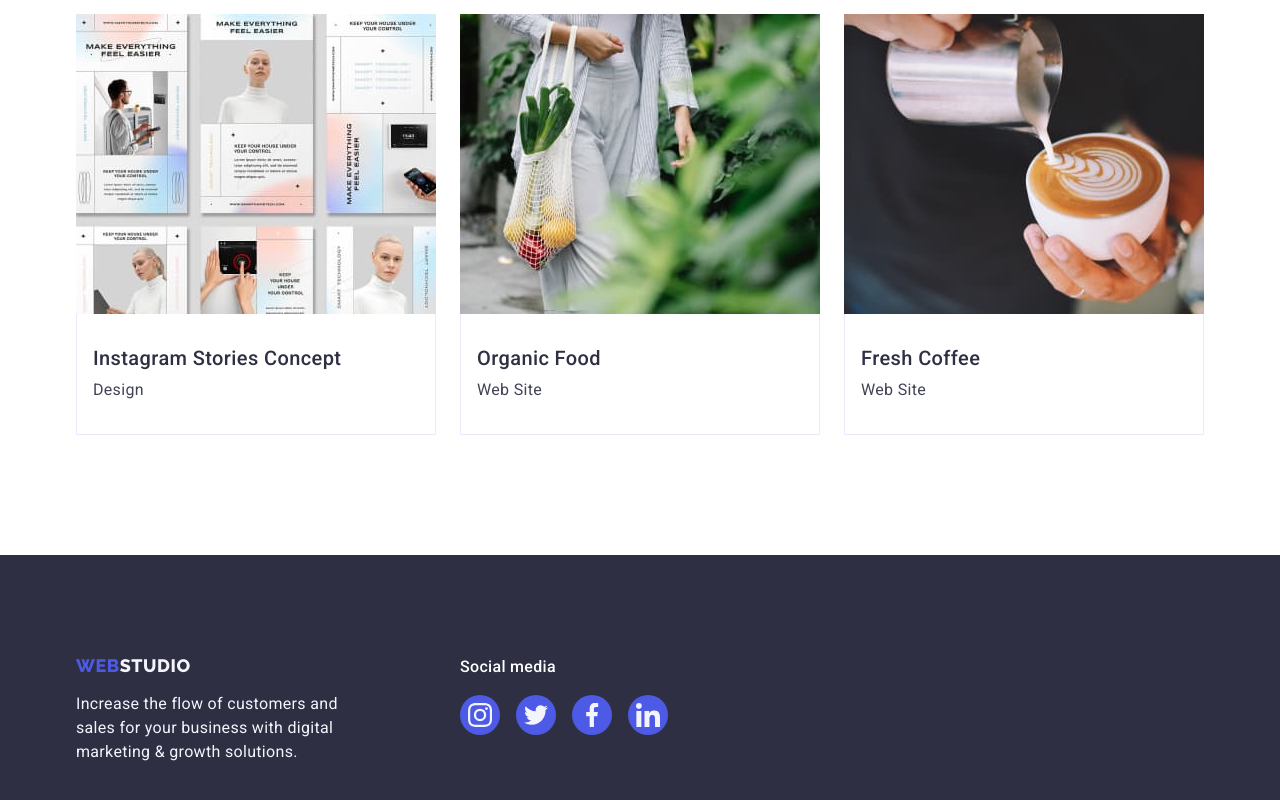
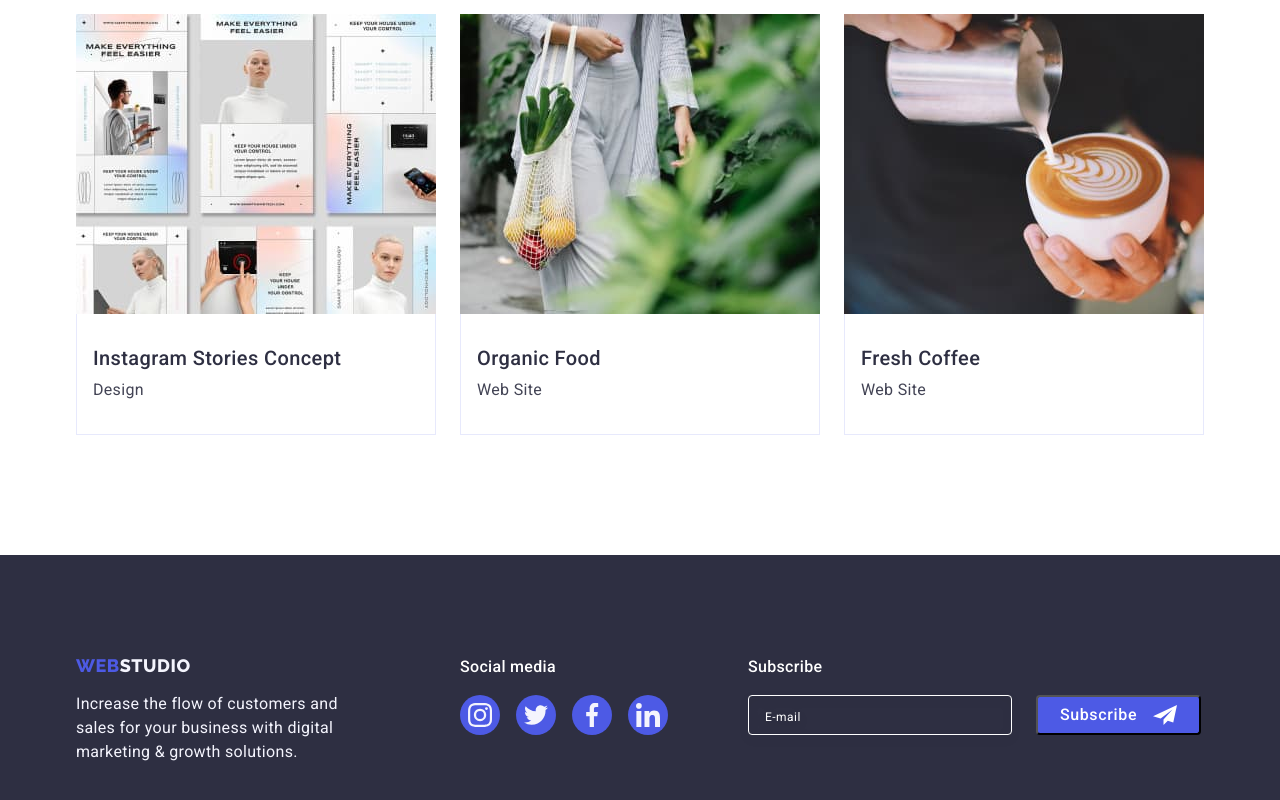
Before and after one commit to NepalMan/goit-markup-hw-06, a plain HTML site: page portfolio.html in a window 1280 px wide. Shown: the part 1215-2015 px from the top of the page. Drawn offline with nearby package versions, Linux system fonts and the light colour scheme.

Commit message:
for-1-check

```diff
--- a/css/styles.css
+++ b/css/styles.css
@@ -580,8 +580,7 @@ body {
 }
 
 .subscribe-btn {
-  position: relative;
-  left: 24px;
+  display: flex;
   width: 165px;
   height: 40px;
   background: #4d5ae5;
@@ -592,10 +591,13 @@ body {
   letter-spacing: 0.04em;
   color: #ffffff;
   align-items: center;
+  justify-content: center;
+  gap: 16px;
+  margin-left: 24px;
 }
 
-.footer-subscribe-icon {
-  position: absolute;
+.footer-subscribe {
+  display: flex;
 }
 
 /*---------------------PORTFOLIO------------------------*/
--- a/portfolio.html
+++ b/portfolio.html
@@ -332,38 +332,56 @@
             </p>
           </div>
           <div class="social-media">
-            <p class="social-media-title">Social media</p>
+            <h2 class="social-media-title">Social media</h2>
             <ul class="social-media-list list">
               <li class="social-media-item">
                 <a class="social-media-link link" href="">
-                  <svg class="social-media-icon">
+                  <svg class="social-media-icon" width="16px" height="16px">
                     <use href="./images/icons.svg#icon-instagram"></use>
                   </svg>
                 </a>
               </li>
               <li class="social-media-item">
                 <a class="social-media-link link" href="">
-                  <svg class="social-media-icon">
+                  <svg class="social-media-icon" width="16px" height="16px">
                     <use href="./images/icons.svg#icon-twitter"></use>
                   </svg>
                 </a>
               </li>
               <li class="social-media-item">
                 <a class="social-media-link link" href="">
-                  <svg class="social-media-icon">
+                  <svg class="social-media-icon" width="16px" height="16px">
                     <use href="./images/icons.svg#icon-facebook"></use>
                   </svg>
                 </a>
               </li>
               <li class="social-media-item">
                 <a class="social-media-link link" href="">
-                  <svg class="social-media-icon">
+                  <svg class="social-media-icon" width="16px" height="16px">
                     <use href="./images/icons.svg#icon-linkedin"></use>
                   </svg>
                 </a>
               </li>
             </ul>
           </div>
+          <div class="subscribe-mail">
+            <p class="social-media-title">Subscribe</p>
+            <form class="footer-subscribe">
+              <input
+                class="footer-input"
+                id="footer-email"
+                type="email"
+                name="email"
+                placeholder="E-mail"
+              />
+              <button class="subscribe-btn">
+                Subscribe
+                <svg class="footer-subscribe-icon" width="24px" height="24px">
+                  <use href="./images/icons.svg#icon-frame"></use>
+                </svg>
+              </button>
+            </form>
+          </div>
         </div>
       </div>
     </footer>
```
Also changed, not shown: index.html (+3 -6 lines).
